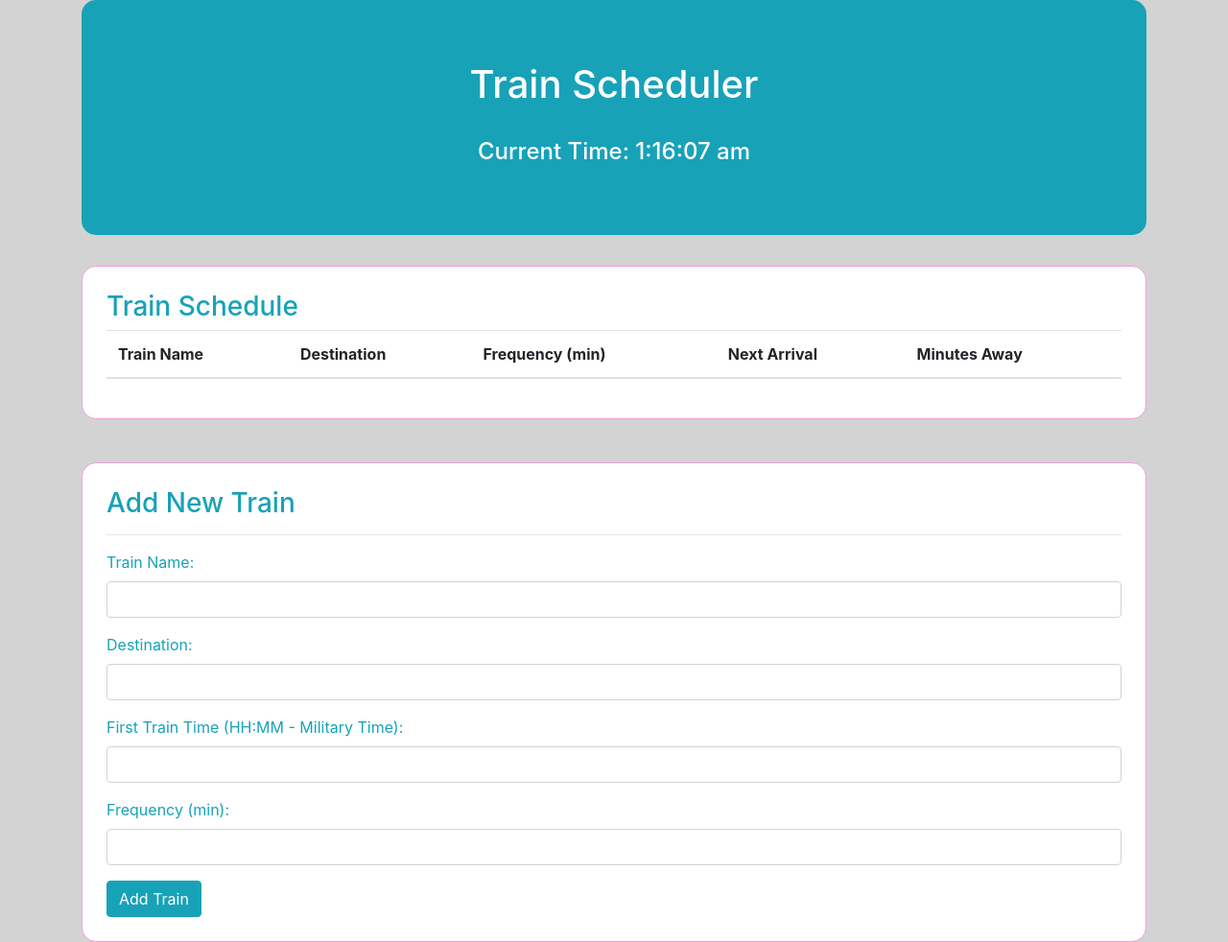
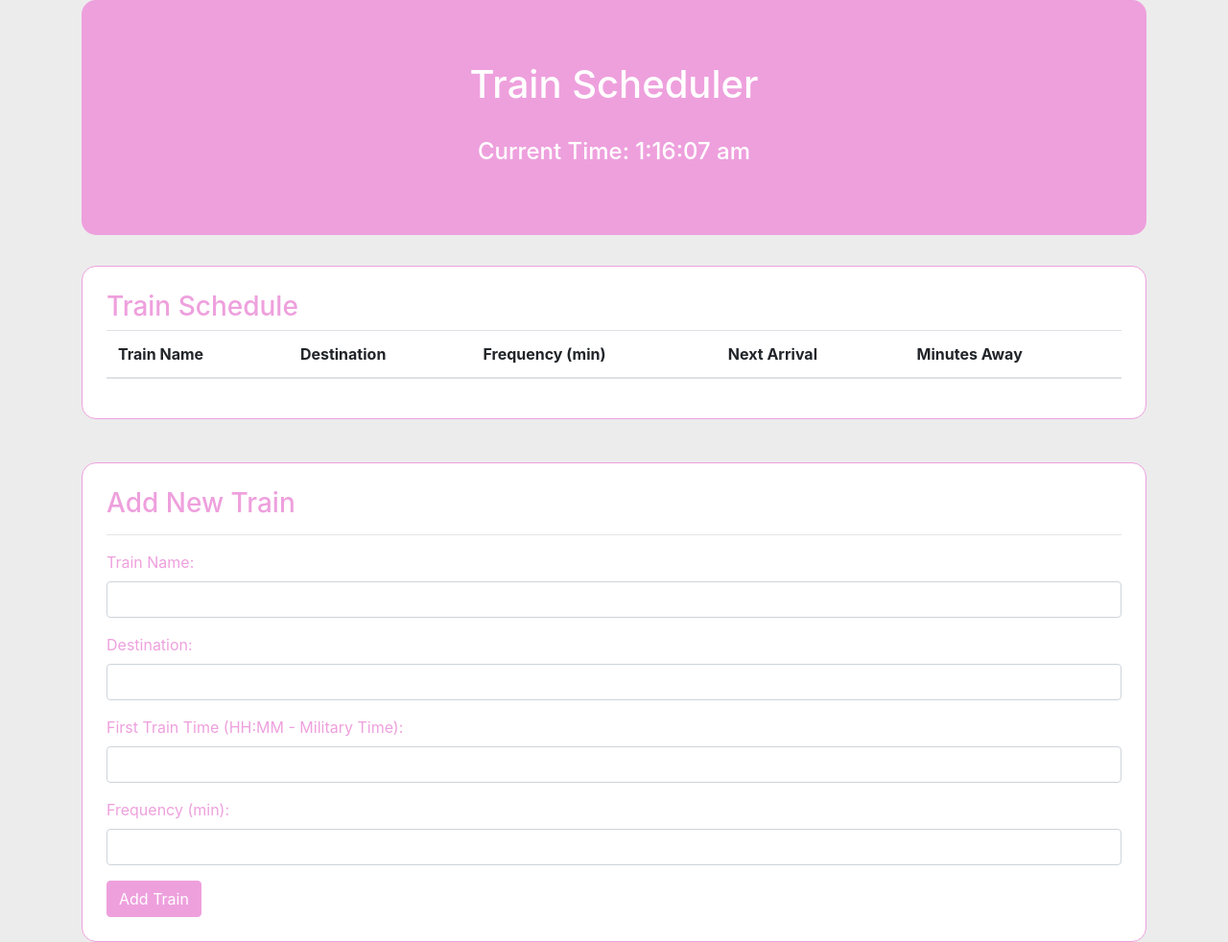
Before and after one commit to emartey/Train-Scheduler, a plain HTML site: page index.html in a window 1280 px wide. Shown: the whole page at 96% size. Drawn offline with nearby package versions, Linux system fonts and the light colour scheme; no server answers.

Commit message:
Working with style edits

```diff
--- a/assets/css/style.css
+++ b/assets/css/style.css
@@ -1,5 +1,5 @@
 body {
-    background-color: lightgrey;
+    background-color: rgb(236, 236, 236);
 }
 
 #newTrain {
@@ -16,9 +16,27 @@ body {
     background-color: white;
     margin-bottom: 4%;
 }
+h3{
+    color: rgb(238, 160, 221);
+}
 
 #header {
     border-radius: 15px;
+    background-color: rgb(238, 160, 221);
+}
+
+.bg-info {
+    background-color: rgb(238, 160, 221)!important;
+}
+
+.text-info {
+    color: rgb(238, 160, 221)!important;
+}
+
+.btn-info {
+    color: #fff;
+    background-color: rgb(238, 160, 221);
+    border-color: rgb(238, 160, 221);
 }
 
 #newRow {
```
